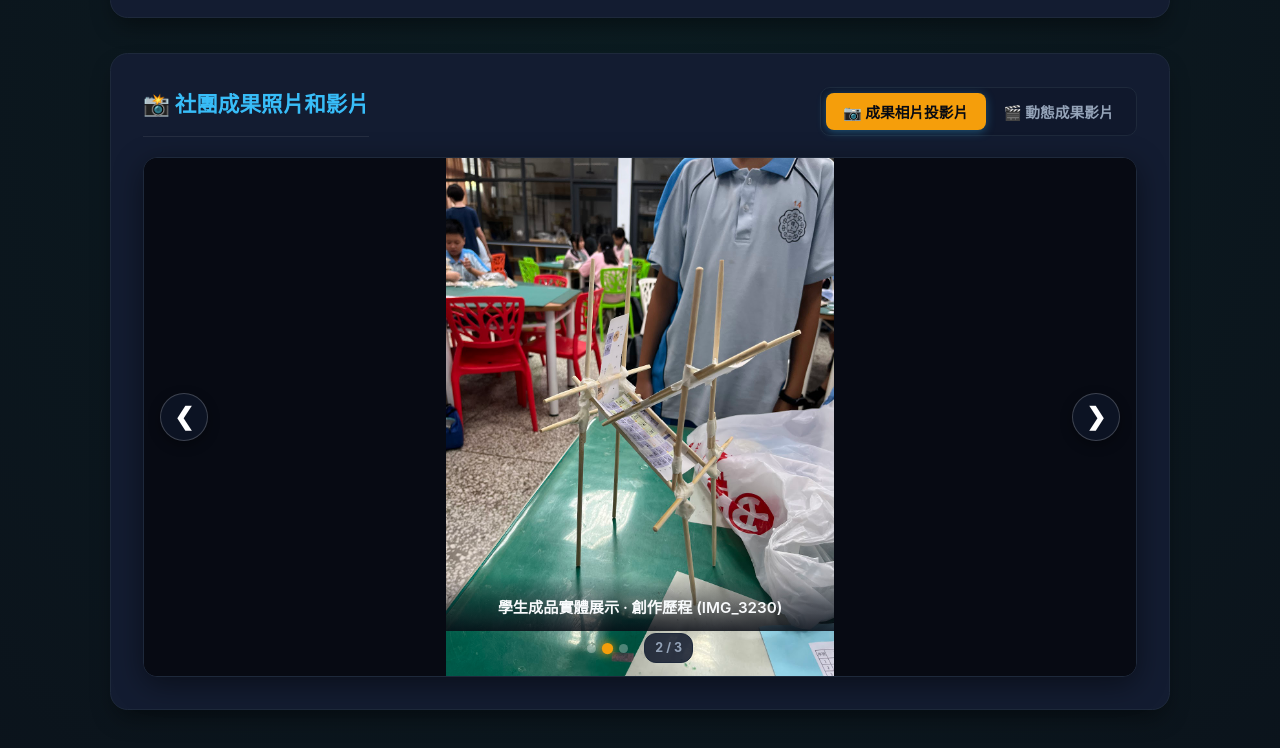
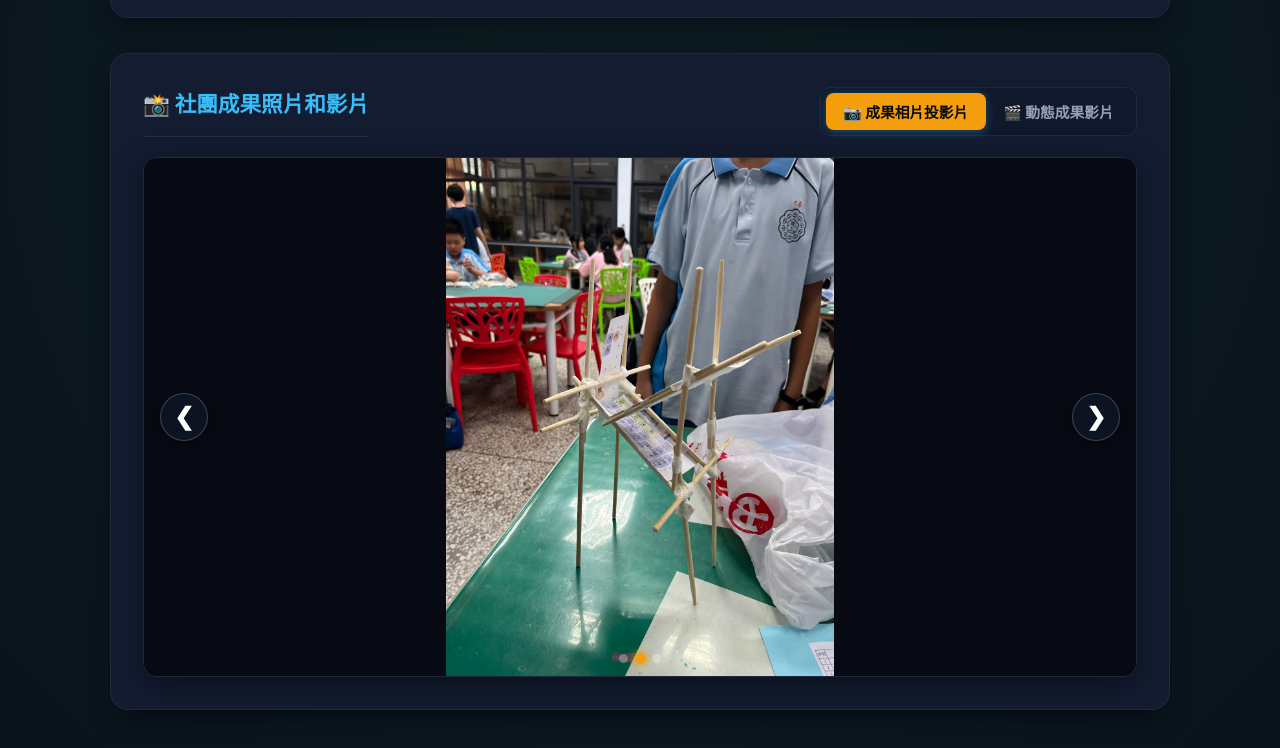
Before and after one commit to wangerrymarspomelo/steam-maker-club, a plain HTML site: page index.html in a window 1280 px wide. Shown: the part 2571-3319 px from the top of the page. Drawn offline with Linux system fonts and the light colour scheme.

Commit message:
Remove photo text overlay and ensure continuous 3-second loop

```diff
--- a/index.html
+++ b/index.html
@@ -1202,21 +1202,20 @@
         </div>
       </div>
 
-      <!-- 照片投影片輪播展示窗 (每 3 秒自動切換，附 ❮ ❯ 輔助按鍵) -->
+      <!-- 照片投影片輪播展示窗 (每 3 秒自動循環切換，附 ❮ ❯ 輔助按鍵) -->
       <div id="gallery-panel-photos" class="gallery-panel active">
-        <div class="carousel-container" id="photo-carousel" onmouseenter="pausePhotoSlideshow()" onmouseleave="startPhotoSlideshow()">
+        <div class="carousel-container" id="photo-carousel">
           <div class="carousel-track" id="photo-track">
-            <!-- 由 JavaScript 動態生成投影片 -->
+            <!-- 由 JavaScript 動態生成純淨投影片 -->
           </div>
 
           <!-- 上一張 / 下一張 輔助符號按鍵 -->
           <button type="button" class="carousel-nav-btn prev-btn" onclick="prevPhoto()" aria-label="上一張照片">❮</button>
           <button type="button" class="carousel-nav-btn next-btn" onclick="nextPhoto()" aria-label="下一張照片">❯</button>
 
-          <!-- 底部頁碼與指示圓點 -->
+          <!-- 底部指示圓點 (無任何疊加文字) -->
           <div class="carousel-footer-bar">
             <div class="carousel-dots" id="photo-dots"></div>
-            <div class="carousel-counter" id="photo-counter">1 / 3</div>
           </div>
         </div>
       </div>
@@ -1285,18 +1284,15 @@
     const photoList = [
       {
         url: "media/photos/photo1.jpg",
-        fallback: "https://lh3.googleusercontent.com/d/1oIUx3kGMuSaWJhtMUhhbethf1dvYLh9t",
-        title: "學生成品實體展示 · 機構細節 (IMG_3203)"
+        fallback: "https://lh3.googleusercontent.com/d/1oIUx3kGMuSaWJhtMUhhbethf1dvYLh9t"
       },
       {
         url: "media/photos/photo2.jpg",
-        fallback: "https://lh3.googleusercontent.com/d/11ksi83Mq-4-6zPwH2g1bP84dbDIF6tts",
-        title: "學生成品實體展示 · 創作歷程 (IMG_3230)"
+        fallback: "https://lh3.googleusercontent.com/d/11ksi83Mq-4-6zPwH2g1bP84dbDIF6tts"
       },
       {
         url: "media/photos/photo3.jpg",
-        fallback: "https://lh3.googleusercontent.com/d/1WyvOygvN1A5JE5T23lJZCwX2NplSc8Fr",
-        title: "學生成品實體展示 · 完成特寫 (IMG_3232)"
+        fallback: "https://lh3.googleusercontent.com/d/1WyvOygvN1A5JE5T23lJZCwX2NplSc8Fr"
       }
     ];
 
@@ -1329,8 +1325,7 @@
       photoList.forEach((item, idx) => {
         const slide = document.createElement('div');
         slide.className = 'carousel-slide' + (idx === 0 ? ' active' : '');
-        slide.innerHTML = `<img src="${item.url}" alt="${item.title}" onerror="if(this.src!=='${item.fallback}'){this.src='${item.fallback}';}">` +
-          (item.title ? `<div class="slide-caption">${item.title}</div>` : '');
+        slide.innerHTML = `<img src="${item.url}" alt="社團成果照片" onerror="if(this.src!=='${item.fallback}'){this.src='${item.fallback}';}">`;
         track.appendChild(slide);
 
         const dot = document.createElement('button');
@@ -1340,15 +1335,7 @@
         dotsContainer.appendChild(dot);
       });
 
-      updatePhotoCounter();
       startPhotoSlideshow();
-    }
-
-    function updatePhotoCounter() {
-      const counter = document.getElementById('photo-counter');
-      if (counter && photoList.length > 0) {
-        counter.textContent = `${currentPhotoIdx + 1} / ${photoList.length}`;
-      }
     }
 
     function goToPhoto(idx) {
@@ -1358,11 +1345,14 @@
       if (slides[currentPhotoIdx]) slides[currentPhotoIdx].classList.remove('active');
       if (dots[currentPhotoIdx]) dots[currentPhotoIdx].classList.remove('active');
 
-      currentPhotoIdx = (idx + photoList.length) % photoList.length;
+      // 無限循環重複播放
+      currentPhotoIdx = ((idx % photoList.length) + photoList.length) % photoList.length;
 
       if (slides[currentPhotoIdx]) slides[currentPhotoIdx].classList.add('active');
       if (dots[currentPhotoIdx]) dots[currentPhotoIdx].classList.add('active');
-      updatePhotoCounter();
+
+      // 每次切換重新排程 3 秒計時器，確保持續無限循環播放
+      startPhotoSlideshow();
     }
 
     function nextPhoto() {
@@ -1376,7 +1366,7 @@
     function startPhotoSlideshow() {
       pausePhotoSlideshow();
       if (photoList.length > 1) {
-        photoTimer = setInterval(nextPhoto, 3000); // 每 3 秒換一張照片
+        photoTimer = setInterval(nextPhoto, 3000); // 每 3 秒換一張照片，無限重複循環
       }
     }
 
```
